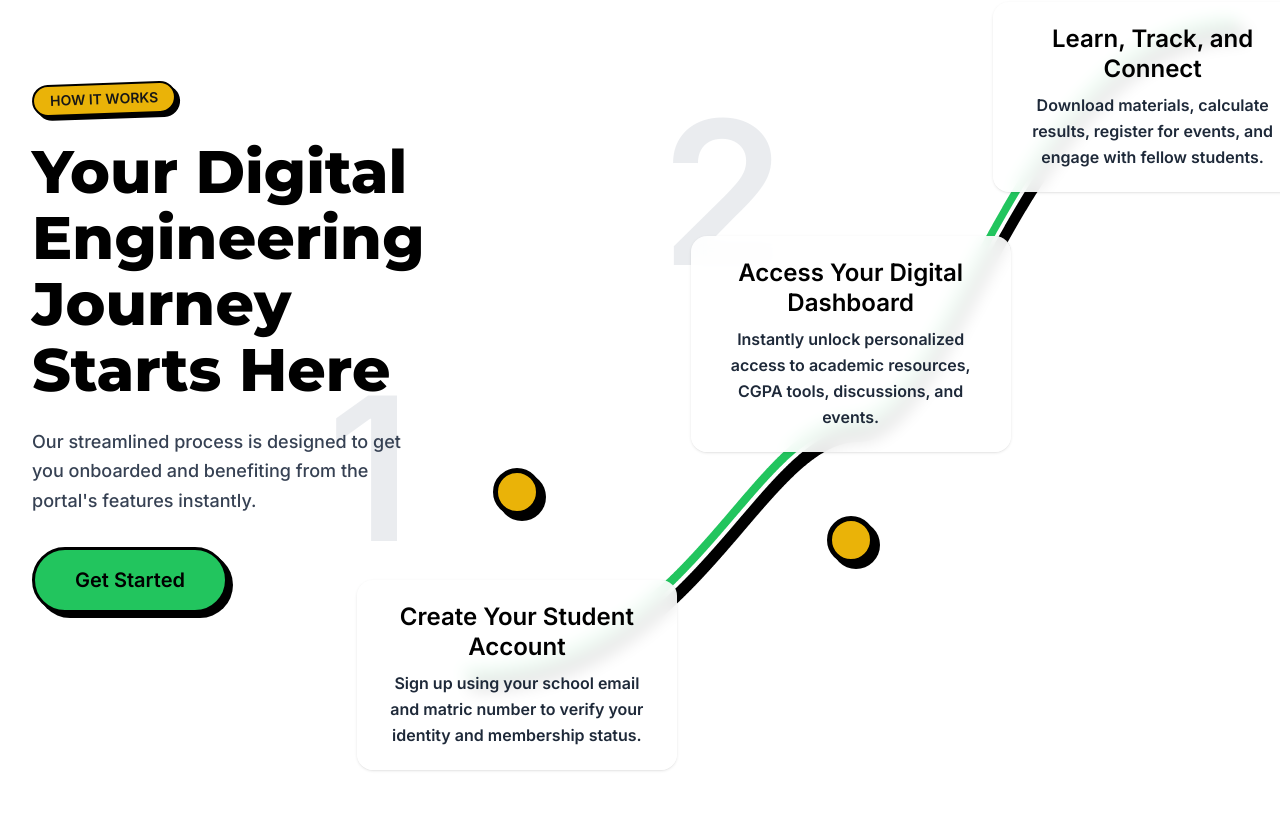
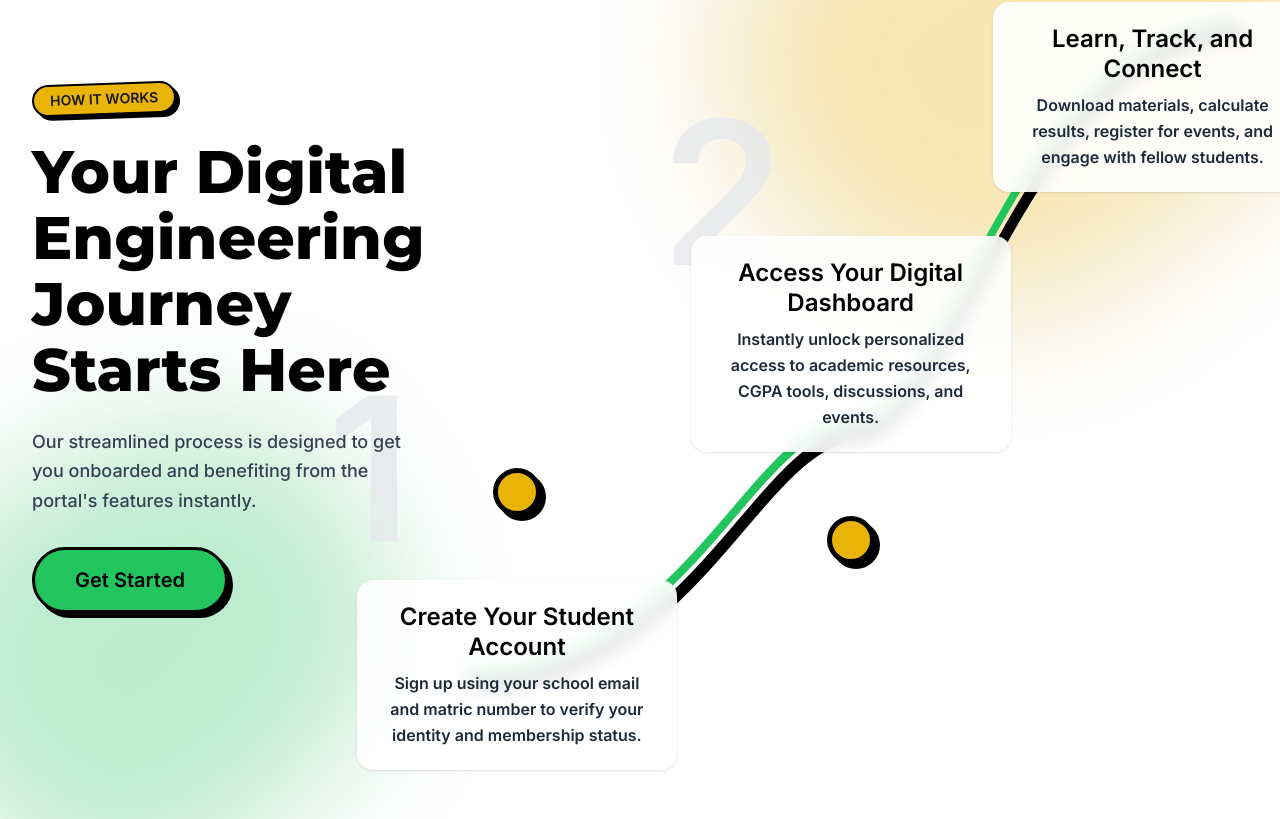
Before and after one commit to 4our0ero4our/naeees, a Next.js app: page / in a window 1280 px wide. Shown: the part 2413-3232 px from the top of the page. Built offline with nearby package versions, Linux system fonts and the light colour scheme.

Commit message:
Add animated background blobs to the How It Works Section

```diff
--- a/app/components/HowItWorksSection.tsx
+++ b/app/components/HowItWorksSection.tsx
@@ -9,7 +9,6 @@ const steps = [
     id: 1,
     title: "Create Your Student Account",
     description: "Sign up using your school email and matric number to verify your identity and membership status.",
-    // Position: Very low and left start
     top: "85%",
     left: "8%",
     textPos: "below",
@@ -18,7 +17,6 @@ const steps = [
     id: 2,
     title: "Access Your Digital Dashboard",
     description: "Instantly unlock personalized access to academic resources, CGPA tools, discussions, and events.",
-    // Position: Sits lower in the middle "valley" of the curve
     top: "58%",
     left: "50%",
     textPos: "above",
@@ -27,7 +25,6 @@ const steps = [
     id: 3,
     title: "Learn, Track, and Connect",
     description: "Download materials, calculate results, register for events, and engage with fellow students.",
-    // Position: High peak on the right
     top: "8%",
     left: "88%",
     textPos: "below",
@@ -41,14 +38,60 @@ const HowItWorksSection = () => {
   return (
     <section
       ref={containerRef}
-      // Top padding ensures Number 3 isn't cut off
       className="w-full bg-white pt-32 pb-24 px-4 sm:px-6 lg:px-8 overflow-hidden relative"
     >
+      {/* --- BACKGROUND BLOBS (Now Blurry) --- */}
+      <div className="absolute inset-0 pointer-events-none z-0">
+
+        {/* Yellow Blob (Top Right) */}
+        <motion.div
+            animate={{
+                y: [0, -30, 0],
+                rotate: [0, 5, 0],
+                scale: [1, 1.05, 1]
+            }}
+            transition={{ duration: 12, repeat: Infinity, ease: "easeInOut" }}
+            // Added 'blur-3xl' here
+            className="absolute -top-[100px] -right-[100px] w-[500px] h-[500px] lg:w-[700px] lg:h-[700px] opacity-20 lg:opacity-30 blur-3xl"
+        >
+             <svg viewBox="0 0 200 200" xmlns="http://www.w3.org/2000/svg" className="w-full h-full">
+                <path
+                    fill="#EAB308"
+                    stroke="black"
+                    strokeWidth="2"
+                    d="M44.7,-76.4C58.9,-69.2,71.8,-59.1,79.6,-46.9C87.4,-34.7,90.1,-20.4,85.8,-8.3C81.5,3.8,70.2,13.7,60.9,22.2C51.6,30.7,44.3,37.8,36.4,45.2C28.5,52.6,20,60.3,10.6,63.9C1.2,67.5,-9.1,67,-19.9,65.3C-30.7,63.6,-42,60.7,-51.9,54.1C-61.8,47.5,-70.3,37.2,-75.8,25.6C-81.3,14,-83.8,1.1,-81.4,-10.8C-79,-22.7,-71.7,-33.6,-61.8,-41.8C-51.9,-50,-39.4,-55.5,-27.2,-64.1C-15,-72.7,-3.1,-84.4,10.1,-86.1C23.3,-87.8,30.5,-101.9,44.7,-76.4Z"
+                    transform="translate(100 100)"
+                />
+             </svg>
+        </motion.div>
+
+        {/* Green Blob (Bottom Left) */}
+        <motion.div
+            animate={{
+                y: [0, 40, 0],
+                rotate: [0, -5, 0],
+                scale: [1, 1.05, 1]
+            }}
+            transition={{ duration: 15, repeat: Infinity, ease: "easeInOut" }}
+            // Added 'blur-3xl' here
+            className="absolute -bottom-[100px] -left-[150px] w-[400px] h-[400px] lg:w-[600px] lg:h-[600px] opacity-20 lg:opacity-30 blur-3xl"
+        >
+             <svg viewBox="0 0 200 200" xmlns="http://www.w3.org/2000/svg" className="w-full h-full">
+                <path
+                    fill="#22C55E"
+                    stroke="black"
+                    strokeWidth="2"
+                    d="M41.7,-70.3C52.8,-62.4,59.8,-49.4,66.3,-37.2C72.8,-25,78.8,-13.6,77.3,-2.6C75.8,8.4,66.8,19,57.8,28.6C48.8,38.2,39.8,46.8,29.9,53.8C20,60.8,9.2,66.2,-1.4,68.6C-12,71,-23.1,70.4,-32.8,65.4C-42.5,60.4,-50.8,51,-58.4,40.7C-66,30.4,-72.9,19.2,-75.4,7.1C-77.9,-5,-76,-18,-68.8,-28.4C-61.6,-38.8,-49.1,-46.6,-37.1,-54.1C-25.1,-61.6,-13.6,-68.8,0.2,-69.1C14,-69.5,28,-62.9,41.7,-70.3Z"
+                    transform="translate(100 100)"
+                />
+             </svg>
+        </motion.div>
+      </div>
+
       <div className="max-w-[1400px] mx-auto">
         <div className="grid grid-cols-1 lg:grid-cols-12 gap-12 relative z-10">
 
           {/* --- LEFT COLUMN: Header & CTA --- */}
-          {/* Added 'h-full' and 'justify-center' to force vertical centering */}
           <div className="lg:col-span-4 flex flex-col justify-center items-start space-y-8 z-20 h-full min-h-[400px] lg:min-h-[750px]">
             <motion.div
               initial={{ opacity: 0, x: -30 }}
```
